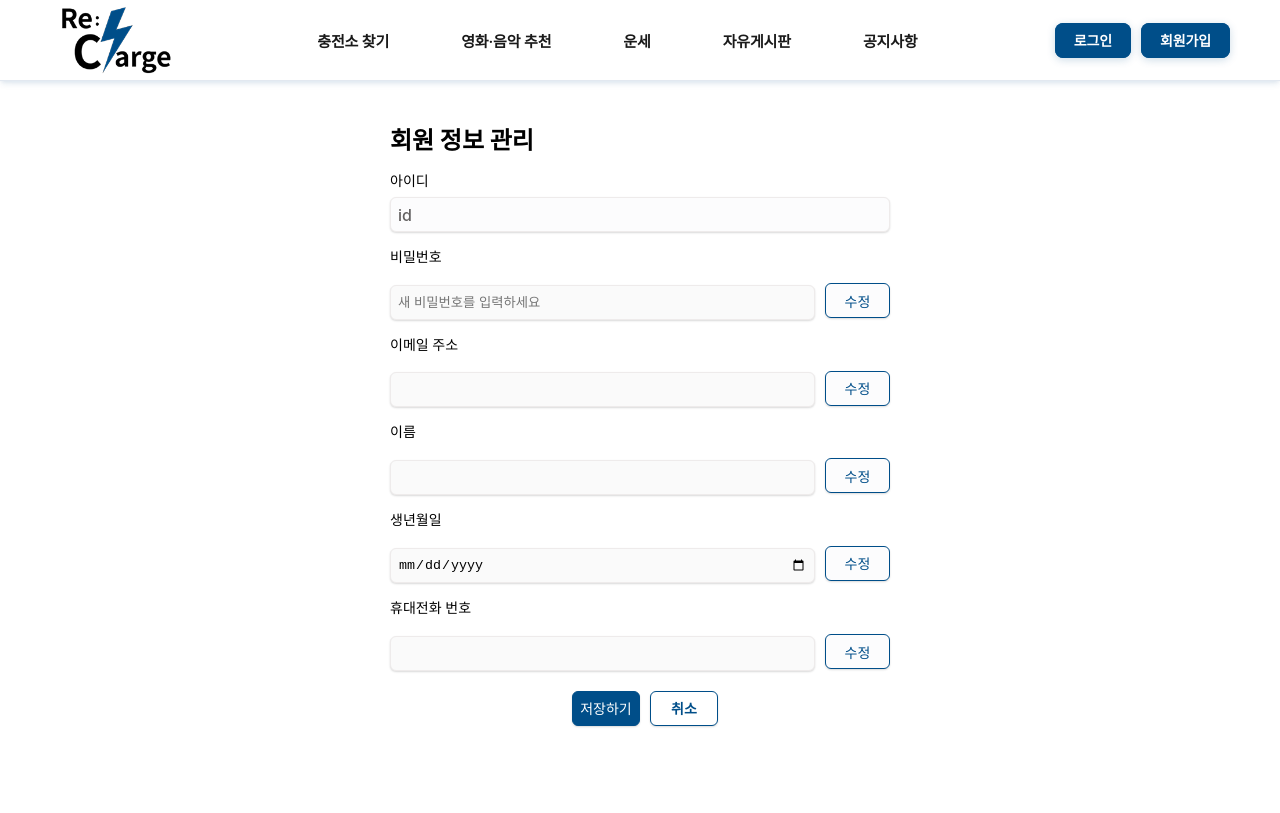
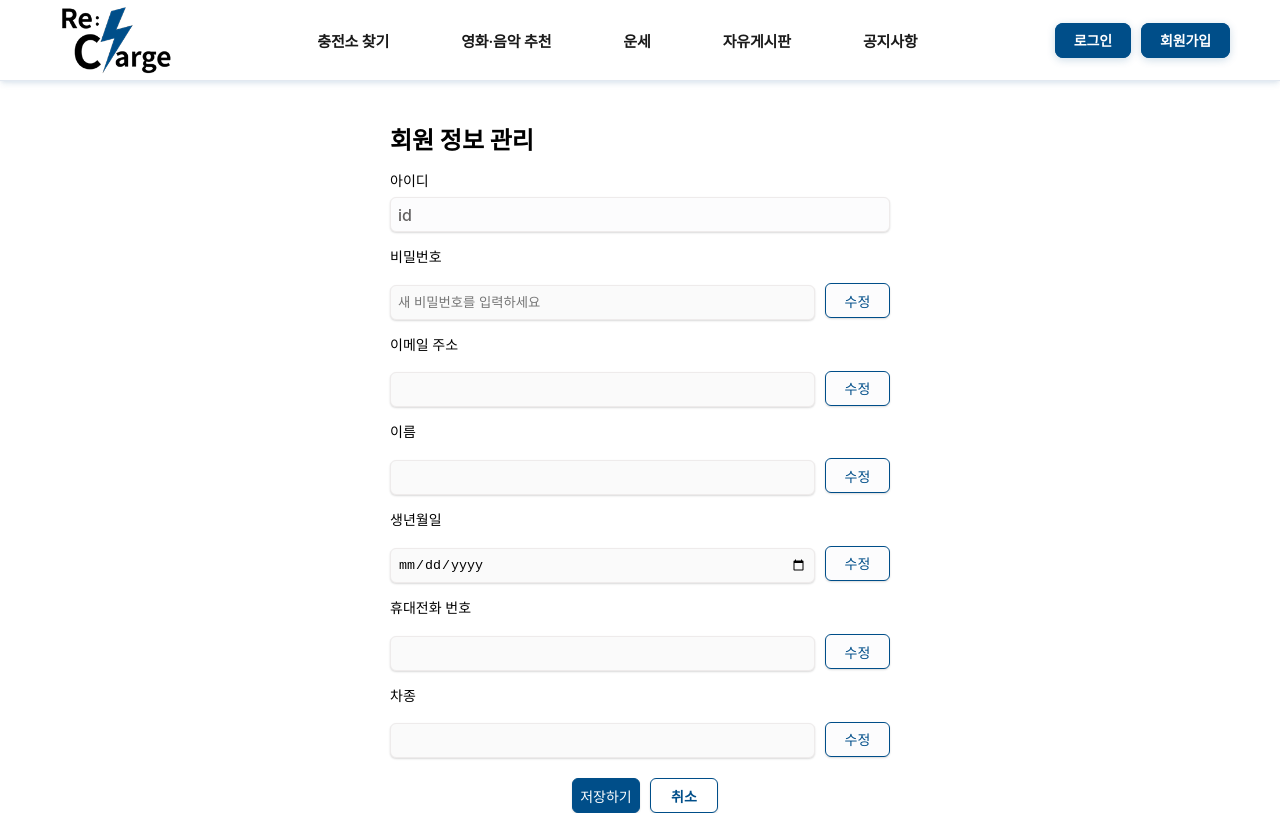
Before and after one commit to mirke725931-gif/recharge-lovable, a React (Create React App) app: page /mypage in a window 1280 px wide. Built offline with nearby package versions, Linux system fonts and the light colour scheme.

Commit message:
업데이트: App.js 및 Mypage.js 수정사항

```diff
--- a/src/App.js
+++ b/src/App.js
@@ -3,7 +3,6 @@ import FindChargerLogout from './components/findcharger/FindChargerLogout';
 import Header from './components/layout/Header';
 import {Routes, Route, Link} from 'react-router-dom';
 import Fortune from './components/fortune/Fortune';
-import Free from './components/free/Free';
 import Bookmark from './components/auth/Bookmark';
 import Mypage from './components/auth/Mypage';
 
@@ -15,7 +14,6 @@ function App() {
         <Routes>
           <Route path="/" element={<FindChargerLogout />}></Route>
           <Route path="/fortune" element={<Fortune />}></Route>
-          <Route path="/free" element={<Free />}></Route>
           <Route path="/bookmark" element={<Bookmark />}></Route>
           <Route path="/mypage" element={<Mypage />}></Route>
         </Routes>
--- a/src/components/auth/Mypage.js
+++ b/src/components/auth/Mypage.js
@@ -36,6 +36,11 @@ function Mypage() {
                     <input type="text"></input>
                     <button>수정</button>
                 </div>
+                <div className="mypage_row6">
+                    <p>차종</p>
+                    <input type="text"></input>
+                    <button>수정</button>
+                </div>
                 <div className="mypage_btn_box">
                     <button>저장하기</button>
                     <button>취소</button>
```
